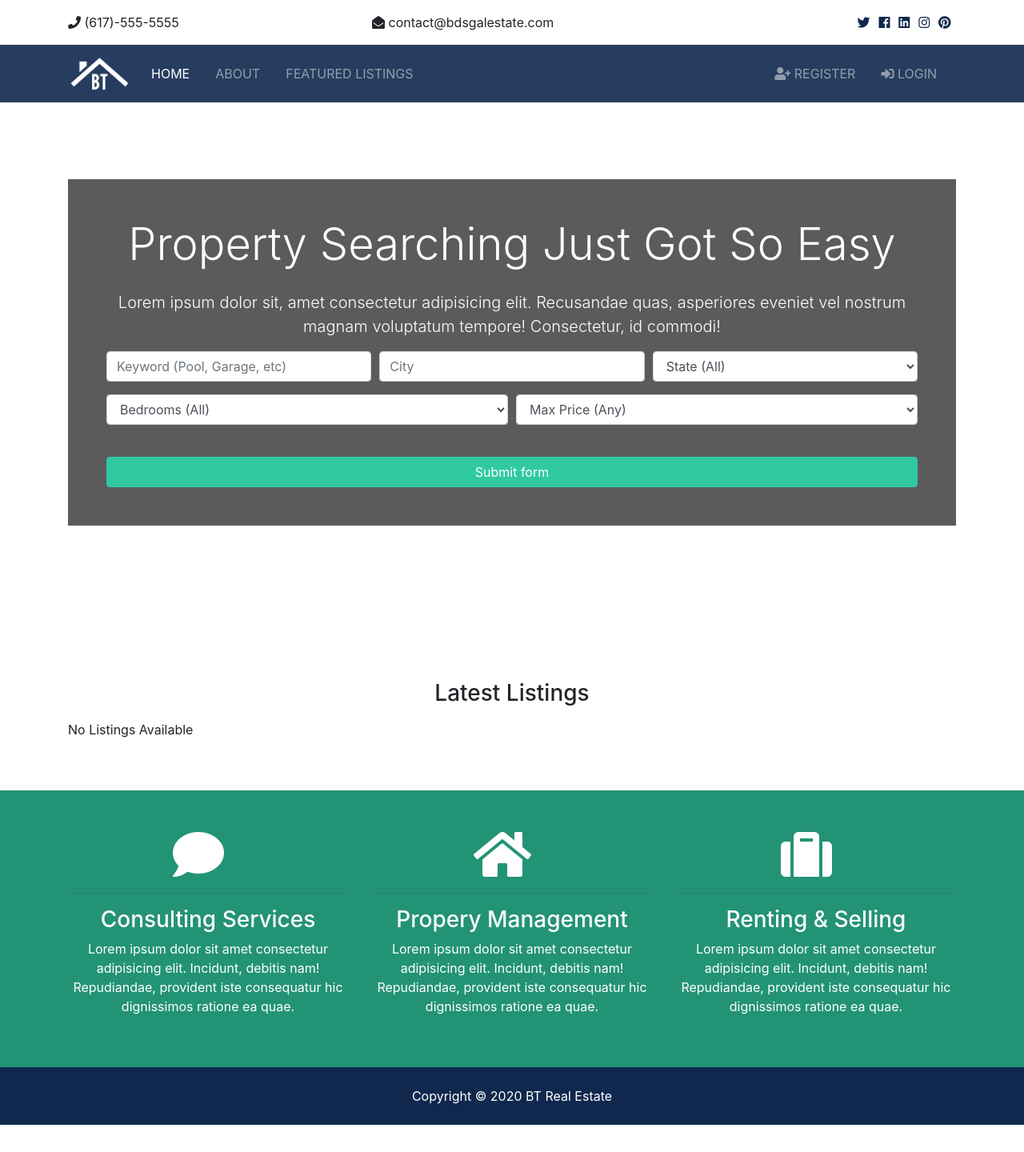
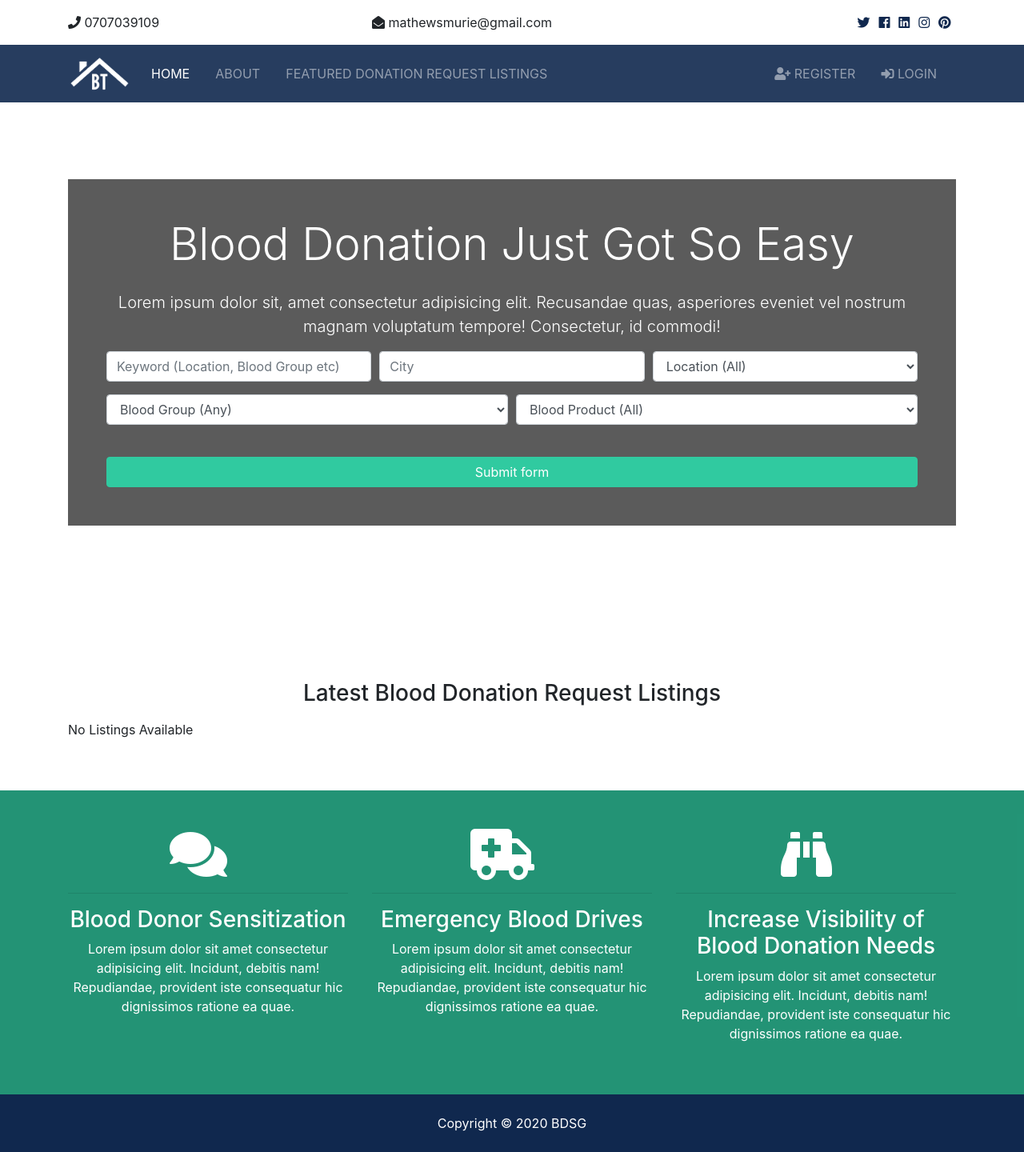
Before and after one commit to mathewsmurie8/bdsg_project, a Django app: page / in a window 1280 px wide. Shown: the whole page at 80% size. Before the commit the page ends 1406 px from the top, so only its background shows below. Run offline with Django 3.2, Linux system fonts and the light colour scheme; data that the repository does not hold is empty; some libraries are stand-ins or nearby versions.

Commit message:
Demo branch

```diff
--- a/listings/choices.py
+++ b/listings/choices.py
@@ -1,85 +1,38 @@
 bedroom_choices = {
-  '1':1,
-  '2':2,
-  '3':3,
-  '4':4,
-  '5':5,
-  '6':6,
-  '7':7,
-  '8':8,
-  '9':9,
-  '10':10
+  # 'O+': 'O+',
+  # 'A+': 'A+',
+  # 'B+': 'B+',
+  # 'AB+': 'AB+',
+  # 'O-': 'O-',
+  # 'A-': 'A-',
+  # 'B-': 'B-',
+  # 'AB-': 'AB-'
+  '1':'O+',
+  '2':'A+',
+  '3':'B+',
+  '4':'AB+',
+  '5':'O-',
+  '6':'A-',
+  '7':'B-',
+  '8':'AB-'
   }
 
 price_choices = {
-  '100000':'$100,000',
-  '200000':'$200,000',
-  '300000':'$300,000',
-  '400000':'$400,000',
-  '500000':'$500,000',
-  '600000':'$600,000',
-  '700000':'$700,000',
-  '800000':'$800,000',
-  '900000':'$900,000',
-  '1000000':'$1M+',
+  '100000':'Red blood cells',
+  '200000':'Platelets',
+  '300000':'Fresh Frozen Plasma (Clinical plasma)',
+  '400000':'Cryoprecipitate',
+  '500000':'Cryodepleted plasma',
+  '600000':'Plasma for fractionation',
 }
 
 state_choices = {
-        'AK': 'Alaska',
-        'AL': 'Alabama',
-        'AR': 'Arkansas',
-        'AS': 'American Samoa',
-        'AZ': 'Arizona',
-        'CA': 'California',
-        'CO': 'Colorado',
-        'CT': 'Connecticut',
-        'DC': 'District of Columbia',
-        'DE': 'Delaware',
-        'FL': 'Florida',
-        'GA': 'Georgia',
-        'GU': 'Guam',
-        'HI': 'Hawaii',
-        'IA': 'Iowa',
-        'ID': 'Idaho',
-        'IL': 'Illinois',
-        'IN': 'Indiana',
-        'KS': 'Kansas',
-        'KY': 'Kentucky',
-        'LA': 'Louisiana',
-        'MA': 'Massachusetts',
-        'MD': 'Maryland',
-        'ME': 'Maine',
-        'MI': 'Michigan',
-        'MN': 'Minnesota',
-        'MO': 'Missouri',
-        'MP': 'Northern Mariana Islands',
-        'MS': 'Mississippi',
-        'MT': 'Montana',
-        'NA': 'National',
-        'NC': 'North Carolina',
-        'ND': 'North Dakota',
-        'NE': 'Nebraska',
-        'NH': 'New Hampshire',
-        'NJ': 'New Jersey',
-        'NM': 'New Mexico',
-        'NV': 'Nevada',
-        'NY': 'New York',
-        'OH': 'Ohio',
-        'OK': 'Oklahoma',
-        'OR': 'Oregon',
-        'PA': 'Pennsylvania',
-        'PR': 'Puerto Rico',
-        'RI': 'Rhode Island',
-        'SC': 'South Carolina',
-        'SD': 'South Dakota',
-        'TN': 'Tennessee',
-        'TX': 'Texas',
-        'UT': 'Utah',
-        'VA': 'Virginia',
-        'VI': 'Virgin Islands',
-        'VT': 'Vermont',
-        'WA': 'Washington',
-        'WI': 'Wisconsin',
-        'WV': 'West Virginia',
-        'WY': 'Wyoming'
+        'AK': 'Pangani',
+        'AL': 'Ngara',
+        'AR': 'Buruburu',
+        'AS': 'Kayole',
+        'AZ': 'Embakasi',
+        'CA': 'Umoja',
+        'CO': 'Karen',
+        'CT': 'Kangemi',
 }
--- a/listings/models.py
+++ b/listings/models.py
@@ -10,6 +10,12 @@ class Listing(models.Model):
   state = models.CharField(max_length=100)
   zipcode = models.CharField(max_length=20)
   description = models.TextField(blank=True)
+  location = models.CharField(
+    max_length=100)
+  blood_group = models.CharField(
+    max_length=100, null=True, blank=True)
+  blood_product = models.CharField(
+    max_length=100, null=True, blank=True)
   price = models.IntegerField()
   bedrooms = models.IntegerField()
   bathrooms = models.DecimalField(max_digits=2, decimal_places=1)
--- a/templates/accounts/dashboard.html
+++ b/templates/accounts/dashboard.html
@@ -8,7 +8,7 @@
       <div class="row text-center">
         <div class="col-md-12">
           <h1 class="display-4">User Dashboard</h1>
-          <p class="lead">Manage your BT Real Estate account</p>
+          <p class="lead">Manage your BDSG account</p>
         </div>
       </div>
     </div>
@@ -38,12 +38,12 @@
         <div class="col-md-12">
           <h2>Welcome {{ user.first_name }}</h2>
           {% if contacts %}
-            <p>Here are the property listings that you have inquired about</p>
+            <p>Here are the blood donation requests listings that you have created an appointment for</p>
             <table class="table">
               <thead>
                 <tr>
                   <th scope="col">#</th>
-                  <th scope="col">Property</th>
+                  <th scope="col">Blood donation request</th>
                   <th></th>
                 </tr>
               </thead>
--- a/templates/admin/base_site.html
+++ b/templates/admin/base_site.html
@@ -3,7 +3,7 @@
 
 {% block branding %}
   <h1 id="head">
-    <img src="{% static 'img/logo.png' %}" alt="BT Real Estate" height="50" width="80" class="brand_img"> Admin Area
+    <img src="{% static 'img/logo.png' %}" alt="BDSG" height="50" width="80" class="brand_img"> Admin Area
   </h1>
 {% endblock %}
 {% block extrastyle %}
--- a/templates/base.html
+++ b/templates/base.html
@@ -15,7 +15,7 @@
   <!-- Lightbox -->
   <link rel="stylesheet" href="{% static 'css/lightbox.min.css' %}">
 
-  <title>BT Real Estate {% block title %}{% endblock %}</title>
+  <title>BDSG {% block title %}{% endblock %}</title>
 </head>
 
 <body>
--- a/templates/pages/index.html
+++ b/templates/pages/index.html
@@ -11,7 +11,7 @@
       <div class="home-search p-5">
         <div class="overlay p-5">
           <h1 class="display-4 mb-4">
-            Property Searching Just Got So Easy
+            Blood Donation Just Got So Easy
           </h1>
           <p class="lead">Lorem ipsum dolor sit, amet consectetur adipisicing elit. Recusandae quas, asperiores eveniet vel nostrum magnam
             voluptatum tempore! Consectetur, id commodi!</p>
@@ -21,7 +21,7 @@
               <div class="form-row">
                 <div class="col-md-4 mb-3">
                   <label class="sr-only">Keywords</label>
-                  <input type="text" name="keywords" class="form-control" placeholder="Keyword (Pool, Garage, etc)">
+                  <input type="text" name="keywords" class="form-control" placeholder="Keyword (Location, Blood Group etc)">
                 </div>
 
                 <div class="col-md-4 mb-3">
@@ -32,7 +32,7 @@
                 <div class="col-md-4 mb-3">
                   <label class="sr-only">State</label>
                   <select name="state" class="form-control">
-                    <option selected="true" disabled="disabled">State (All)</option>
+                    <option selected="true" disabled="disabled">Location (All)</option>
                     {% for key,value in state_choices.items %}
                       <option value="{{ key }}">{{ value }}</option>
                     {% endfor %}
@@ -42,9 +42,9 @@
               <!-- Form Row 2 -->
               <div class="form-row">
                 <div class="col-md-6 mb-3">
-                  <label class="sr-only">Bedrooms</label>
+                  <label class="sr-only">Blood Group</label>
                   <select name="bedrooms" class="form-control">
-                    <option selected="true" disabled="disabled">Bedrooms (All)</option>
+                    <option selected="true" disabled="disabled">Blood Group (Any)</option>
                     {% for key,value in bedroom_choices.items %}
                       <option value="{{ key }}">{{ value }}</option>
                     {% endfor %}
@@ -52,7 +52,7 @@
                 </div>
                 <div class="col-md-6 mb-3">
                   <select name="price" class="form-control" id="type">
-                    <option selected="true" disabled="disabled">Max Price (Any)</option>
+                    <option selected="true" disabled="disabled">Blood Product (All)</option>
                     {% for key,value in price_choices.items %}
                       <option value="{{ key }}">{{ value }}</option>
                     {% endfor %}
@@ -73,7 +73,7 @@
   <!-- Listings -->
   <section id="listings" class="py-5">
     <div class="container">
-      <h3 class="text-center mb-3">Latest Listings</h3>
+      <h3 class="text-center mb-3">Latest Blood Donation Request Listings</h3>
       <div class="row">
         {% if listings %}
           {% for listing in listings %}
@@ -83,7 +83,7 @@
                 <img class="card-img-top" src="{{ listing.photo_main.url }}" alt="">
                 <div class="card-img-overlay">
                   <h2>
-                    <span class="badge badge-secondary text-white">${{ listing.price | intcomma }}</span>
+                    <span class="badge badge-secondary text-white">{{ listing.blood_group }}</span>
                   </h2>
                 </div>
                 <div class="card-body">
@@ -95,15 +95,9 @@
                   <hr>
                   <div class="row py-2 text-secondary">
                     <div class="col-6">
-                      <i class="fas fa-th-large"></i> Sqft: {{ listing.sqft }}</div>
+                      <i class="fas fa-th-large"></i> Blood Group: {{ listing.blood_group }}</div>
                     <div class="col-6">
-                      <i class="fas fa-car"></i> Garage: {{ listing.garage }}</div>
-                  </div>
-                  <div class="row py-2 text-secondary">
-                    <div class="col-6">
-                      <i class="fas fa-bed"></i> Bedrooms: {{ listing.bedrooms }}</div>
-                    <div class="col-6">
-                      <i class="fas fa-bath"></i> Bathrooms: {{ listing.bathrooms }}</div>
+                      <i class="fas fa-car"></i> Blood Product: {{ listing.blood_product }}</div>
                   </div>
                   <hr>
                   <div class="row py-2 text-secondary">
@@ -134,23 +128,23 @@
     <div class="container">
       <div class="row text-center">
         <div class="col-md-4">
-          <i class="fas fa-comment fa-4x mr-4"></i>
+          <i class="fas fa-comments fa-4x mr-4"></i>
           <hr>
-          <h3>Consulting Services</h3>
+          <h3>Blood Donor Sensitization</h3>
           <p>Lorem ipsum dolor sit amet consectetur adipisicing elit. Incidunt, debitis nam! Repudiandae, provident iste consequatur
             hic dignissimos ratione ea quae.</p>
         </div>
         <div class="col-md-4">
-          <i class="fas fa-home fa-4x mr-4"></i>
+          <i class="fas fa-ambulance fa-4x mr-4"></i>
           <hr>
-          <h3>Propery Management</h3>
+          <h3>Emergency Blood Drives</h3>
           <p>Lorem ipsum dolor sit amet consectetur adipisicing elit. Incidunt, debitis nam! Repudiandae, provident iste consequatur
             hic dignissimos ratione ea quae.</p>
         </div>
         <div class="col-md-4">
-          <i class="fas fa-suitcase fa-4x mr-4"></i>
+          <i class="fas fa-binoculars fa-4x mr-4"></i>
           <hr>
-          <h3>Renting & Selling</h3>
+          <h3>Increase Visibility of Blood Donation Needs</h3>
           <p>Lorem ipsum dolor sit amet consectetur adipisicing elit. Incidunt, debitis nam! Repudiandae, provident iste consequatur
             hic dignissimos ratione ea quae.</p>
         </div>
--- a/templates/partials/_footer.html
+++ b/templates/partials/_footer.html
@@ -1,5 +1,5 @@
 <!-- Footer -->
 <footer id="main-footer" class="py-4 bg-primary text-white text-center">
     Copyright &copy;
-    <span class="year"></span> BT Real Estate
+    <span class="year"></span> BDSG
 </footer>
--- a/templates/partials/_navbar.html
+++ b/templates/partials/_navbar.html
@@ -35,7 +35,7 @@
               class="nav-item mr-3"
             {% endif %}
           >
-            <a class="nav-link" href="{% url 'listings' %}">Featured Listings</a>
+            <a class="nav-link" href="{% url 'listings' %}">Featured Donation Request Listings</a>
           </li>
         </ul>
 
--- a/templates/partials/_topbar.html
+++ b/templates/partials/_topbar.html
@@ -3,10 +3,10 @@
     <div class="container">
       <div class="row">
         <div class="col-md-4">
-          <i class="fas fa-phone"></i> (617)-555-5555
+          <i class="fas fa-phone"></i> 0707039109
         </div>
         <div class="col-md-4">
-          <i class="fas fa-envelope-open"></i> contact@bdsgalestate.com
+          <i class="fas fa-envelope-open"></i> mathewsmurie@gmail.com
         </div>
         <div class="col-md-4">
           <div class="social text-right">
```
Also changed, not shown: contacts/views.py (+8 -8 lines), templates/listings/listing.html (+10 -30 lines), templates/listings/listings.html (+6 -12 lines), templates/listings/search.html (+8 -14 lines), templates/pages/about.html (+8 -8 lines), listings/migrations/0002_auto_20200123_1023.py (added).
